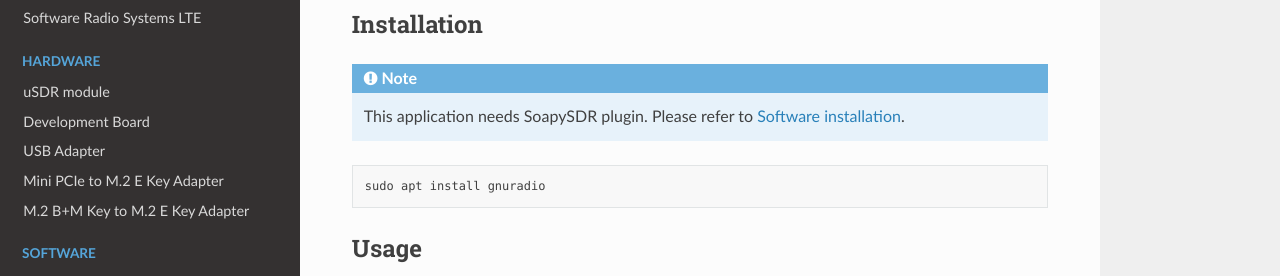
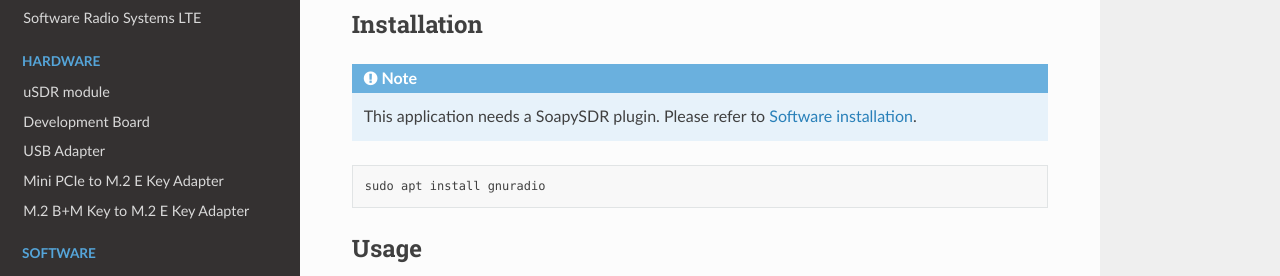
Before and after one commit to wavelet-lab/docs, a Sphinx documentation site: the page built from source/applications/gnuradio.rst, in a window 1280 px wide and 900 px high. Shown: the part 152-428 px from the top of the window. Built offline with Sphinx 7.4.7 and the Read the Docs theme 2.0.0, drawn with Linux system fonts in a browser that asks for light colours.

```diff
--- a/source/applications/gnuradio.rst
+++ b/source/applications/gnuradio.rst
@@ -7,7 +7,7 @@ Installation
 
 .. note::
 
-   This application needs SoapySDR plugin. Please refer to :doc:`/software/install`.
+   This application needs a SoapySDR plugin. Please refer to :doc:`/software/install`.
 
 
 .. code-block:: bash
```
